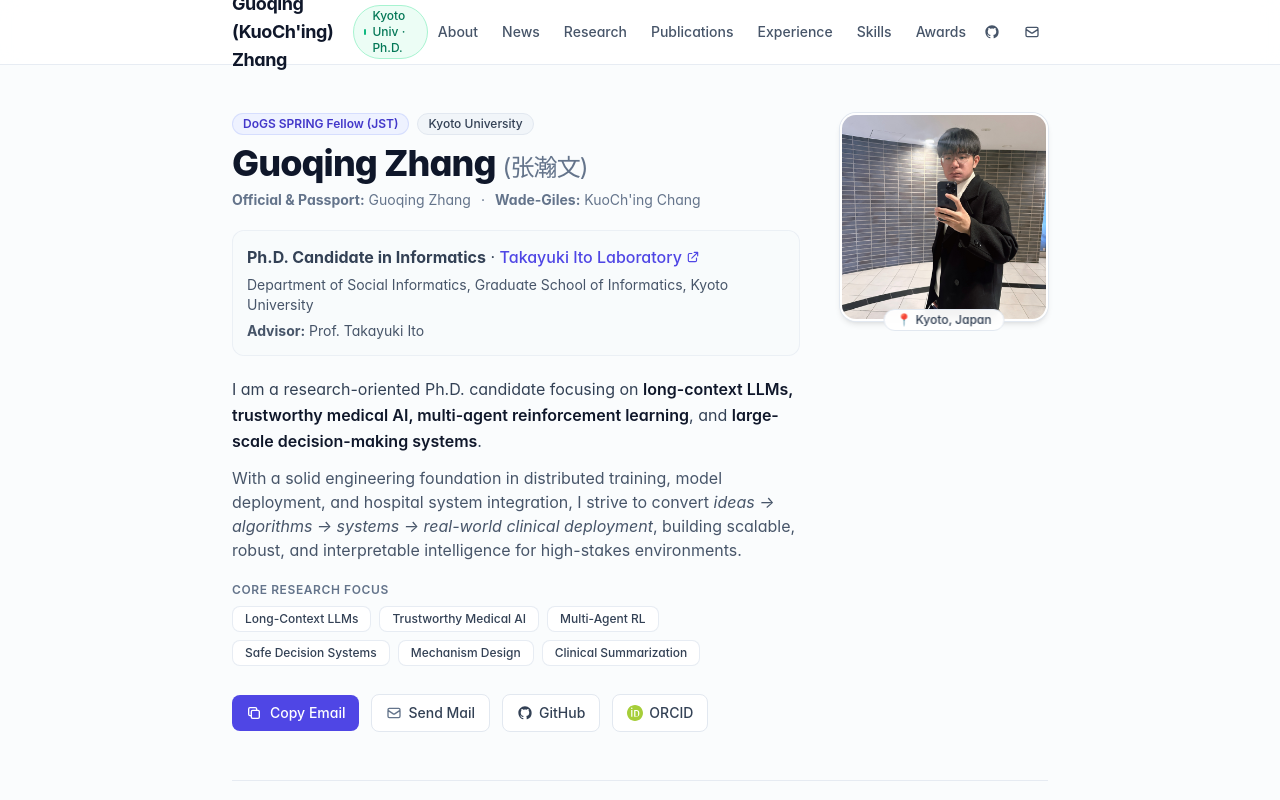
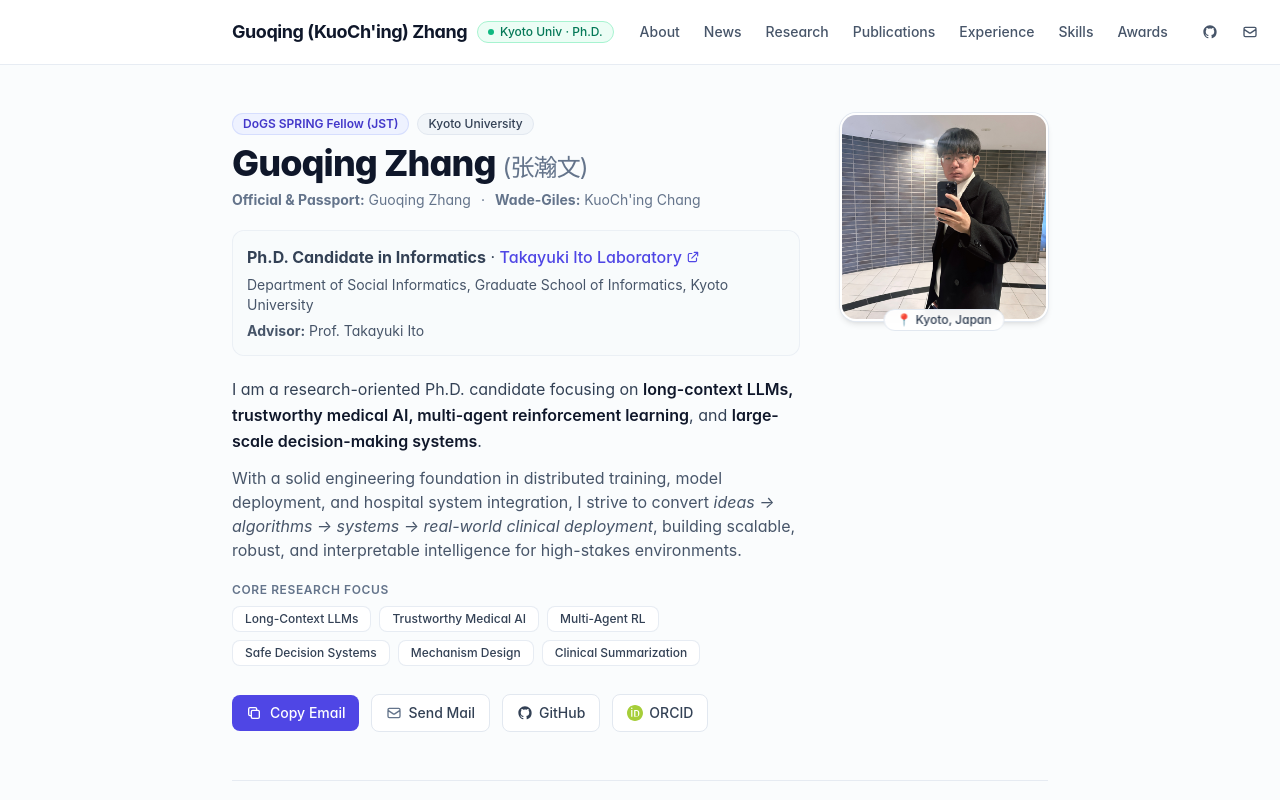
Before and after one commit to KuoChing-cmd/KuoChing-cmd.github.io, a Next.js app: page / in a window 1280 px wide. Shown: the top 800 px of the page. Built offline with nearby package versions, Linux system fonts and the light colour scheme.

Commit message:
feat: update site components and assets

```diff
--- a/components/Experience.tsx
+++ b/components/Experience.tsx
@@ -1,10 +1,12 @@
 import React from "react";
+import { IconExternalLink } from "./Icons";
 
 interface EducationItem {
   period: string;
   degree: string;
   institution: string;
   subdivision?: string;
+  lab?: { name: string; url: string };
   advisor?: string;
   fellowship?: string;
   focus: string;
@@ -24,6 +26,10 @@ const educationData: EducationItem[] = [
     degree: "Ph.D. in Informatics",
     institution: "Kyoto University",
     subdivision: "Department of Social Informatics, Graduate School of Informatics",
+    lab: {
+      name: "Takayuki Ito Laboratory",
+      url: "https://www.agent.soc.i.kyoto-u.ac.jp"
+    },
     advisor: "Prof. Takayuki Ito",
     fellowship: "DoGS SPRING Program Fellow (JST)",
     focus: "Multi-Agent RL, Mechanism Design, Safe Decision Systems, LLM Agents."
@@ -33,6 +39,11 @@ const educationData: EducationItem[] = [
     degree: "M.Sc. in Informatics",
     institution: "Kyoto University",
     subdivision: "Medical Informatics Planning Division, Graduate School of Medicine, Kyoto University Hospital",
+    lab: {
+      name: "Medical Informatics Planning Division (Kuroda Laboratory)",
+      url: "https://medinfo.kuhp.kyoto-u.ac.jp"
+    },
+    advisor: "Prof. Tomohiro Kuroda (黒田 知宏 教授)",
     focus: "Clinical NLP, Long-Context Modeling, LLM Summarization for electronic medical records."
   }
 ];
@@ -107,6 +118,21 @@ export default function Experience() {
                   </p>
                 )}
 
+                {edu.lab && (
+                  <p className="text-xs sm:text-sm text-slate-600">
+                    <strong>Laboratory:</strong>{" "}
+                    <a
+                      href={edu.lab.url}
+                      target="_blank"
+                      rel="noreferrer"
+                      className="academic-link"
+                    >
+                      {edu.lab.name}
+                      <IconExternalLink className="w-3.5 h-3.5" />
+                    </a>
+                  </p>
+                )}
+
                 {edu.advisor && (
                   <p className="text-xs sm:text-sm text-slate-600">
                     <strong>Advisor:</strong> {edu.advisor}
--- a/components/Navbar.tsx
+++ b/components/Navbar.tsx
@@ -17,29 +17,29 @@ export default function Navbar() {
   const [mobileMenuOpen, setMobileMenuOpen] = useState(false);
 
   return (
-    <header className="sticky top-0 z-50 backdrop-blur-md bg-white/85 border-b border-slate-200/80 transition-all">
-      <div className="max-w-4xl mx-auto px-4 sm:px-8 lg:px-10 h-16 flex items-center justify-between">
+    <header className="sticky top-0 z-50 backdrop-blur-md bg-white/90 border-b border-slate-200/80 transition-all">
+      <div className="max-w-4xl mx-auto px-4 sm:px-8 lg:px-10 h-16 flex items-center justify-between gap-4">
         {/* Brand / Logo */}
-        <div className="flex items-center gap-3">
+        <div className="flex items-center gap-2.5 shrink-0">
           <a
             href="#about"
-            className="text-lg font-bold tracking-tight text-slate-900 hover:text-indigo-600 transition-colors"
+            className="text-base sm:text-lg font-bold tracking-tight text-slate-900 hover:text-indigo-600 transition-colors whitespace-nowrap shrink-0"
           >
             Guoqing (KuoCh&apos;ing) Zhang
           </a>
-          <span className="hidden sm:inline-flex items-center gap-1.5 px-2.5 py-0.5 rounded-full text-xs font-medium bg-emerald-50 text-emerald-700 border border-emerald-200">
-            <span className="w-1.5 h-1.5 rounded-full bg-emerald-500 animate-pulse" />
+          <span className="hidden xl:inline-flex items-center gap-1.5 px-2.5 py-0.5 rounded-full text-xs font-medium bg-emerald-50 text-emerald-700 border border-emerald-200 whitespace-nowrap shrink-0">
+            <span className="w-1.5 h-1.5 rounded-full bg-emerald-500 animate-pulse shrink-0" />
             Kyoto Univ · Ph.D.
           </span>
         </div>
 
-        {/* Desktop Navigation */}
-        <nav className="hidden md:flex items-center gap-1 text-sm font-medium text-slate-600">
+        {/* Desktop Navigation (displayed on lg+ screens to ensure zero wrapping) */}
+        <nav className="hidden lg:flex items-center gap-1 text-xs xl:text-sm font-medium text-slate-600 shrink-0">
           {navItems.map((item) => (
             <a
               key={item.name}
               href={item.href}
-              className="px-2.5 py-1.5 rounded-md hover:text-slate-900 hover:bg-slate-100/80 transition-colors"
+              className="px-2 xl:px-2.5 py-1.5 rounded-md hover:text-slate-900 hover:bg-slate-100/80 transition-colors whitespace-nowrap"
             >
               {item.name}
             </a>
@@ -47,7 +47,7 @@ export default function Navbar() {
         </nav>
 
         {/* Quick Social Icons & Mobile Toggle */}
-        <div className="flex items-center gap-2">
+        <div className="flex items-center gap-2 shrink-0">
           <a
             href="https://github.com/KuoChing-cmd"
             target="_blank"
@@ -67,11 +67,11 @@ export default function Navbar() {
             <IconMail className="w-4 h-4" />
           </a>
 
-          {/* Mobile Menu Button */}
+          {/* Mobile / Tablet Menu Button (shown on screens < lg) */}
           <button
             type="button"
             onClick={() => setMobileMenuOpen(!mobileMenuOpen)}
-            className="md:hidden p-2 text-slate-600 hover:text-slate-900 hover:bg-slate-100 rounded-lg focus:outline-none"
+            className="lg:hidden p-2 text-slate-600 hover:text-slate-900 hover:bg-slate-100 rounded-lg focus:outline-none"
             aria-label="Toggle navigation menu"
           >
             {mobileMenuOpen ? (
@@ -87,9 +87,9 @@ export default function Navbar() {
         </div>
       </div>
 
-      {/* Mobile Dropdown Menu */}
+      {/* Mobile / Tablet Dropdown Menu */}
       {mobileMenuOpen && (
-        <div className="md:hidden border-b border-slate-200 bg-white/95 px-4 pt-2 pb-4 space-y-1 shadow-lg backdrop-blur-md">
+        <div className="lg:hidden border-b border-slate-200 bg-white/95 px-4 pt-2 pb-4 space-y-1 shadow-lg backdrop-blur-md">
           {navItems.map((item) => (
             <a
               key={item.name}
```
Also changed, not shown: 6 other files (tests, documents, lock files or other folders).
